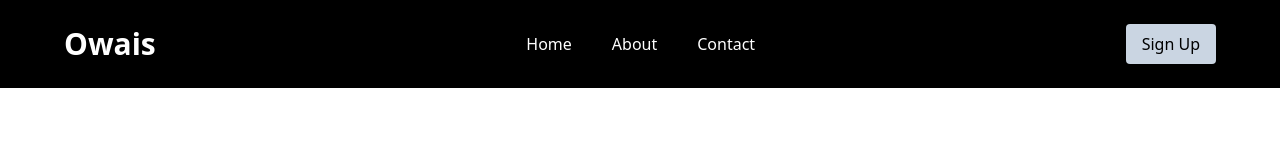
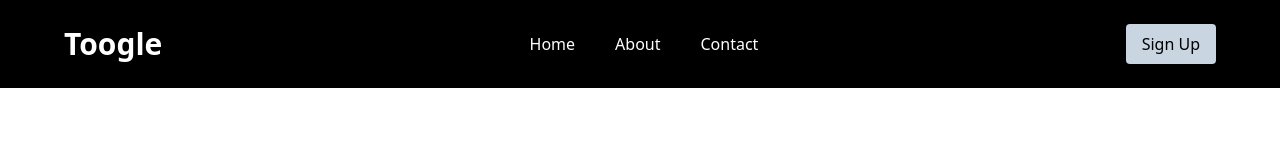
Before and after one commit to Owaisi123/Toogle-App, a React (Vite) app: page / in a window 1280 px wide. Shown: the top 160 px of the page. Built offline with nearby package versions, Linux system fonts and the light colour scheme.

Commit message:
Update Header.jsx

```diff
--- a/src/Component/Header.jsx
+++ b/src/Component/Header.jsx
@@ -4,7 +4,7 @@
   return (
     <div className="bg-black text-white py-6 px-4">
       <div className="flex flex-col md:flex-row items-center justify-between max-w-6xl mx-auto gap-4">
-        <h1 className="text-3xl font-bold">Owais</h1>
+        <h1 className="text-3xl font-bold">Toogle</h1>
 
         <ul className="flex flex-col md:flex-row gap-4 md:gap-10 items-center">
           <li className="cursor-pointer">Home</li>
```
